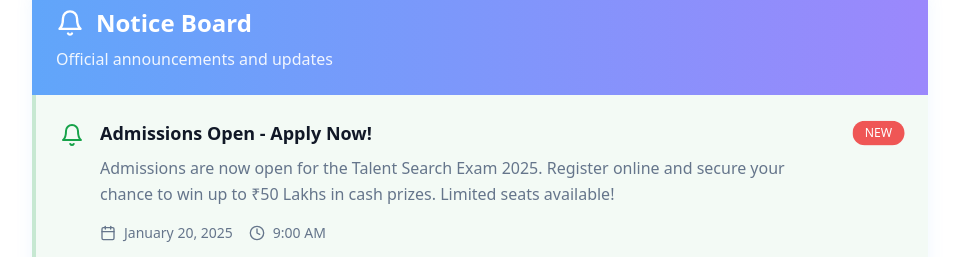
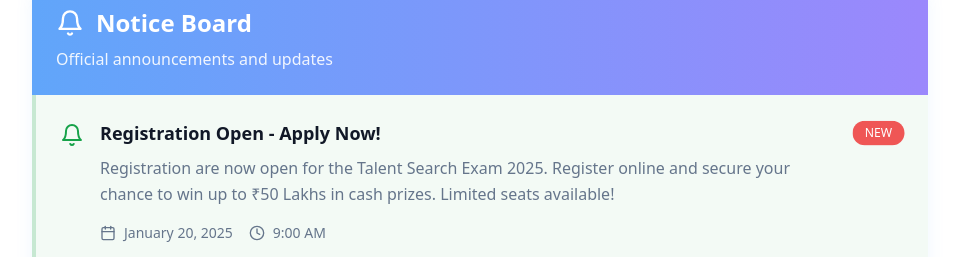
Before and after one commit to anu-skd/skd-talent-quest, a React (Vite) app: page / in a window 1280 px wide. Shown: the part 3865-4122 px from the top of the page, without its empty margins (160-1119 px from the left). Built offline with nearby package versions, Linux system fonts and the light colour scheme.

Commit message:
Manual edit: src/components/NoticesSection.tsx

```diff
--- a/src/components/NoticesSection.tsx
+++ b/src/components/NoticesSection.tsx
@@ -12,8 +12,8 @@ const NoticesSection = () => {
       id: 1,
       type: 'important',
       icon: <Bell className="text-success" size={24} />,
-      title: 'Admissions Open - Apply Now!',
-      content: 'Admissions are now open for the Talent Search Exam 2025. Register online and secure your chance to win up to ₹50 Lakhs in cash prizes. Limited seats available!',
+      title: 'Registration Open - Apply Now!',
+      content: 'Registration are now open for the Talent Search Exam 2025. Register online and secure your chance to win up to ₹50 Lakhs in cash prizes. Limited seats available!',
       date: '2025-01-20',
       time: '9:00 AM',
       bgColor: 'bg-success/5',
```
